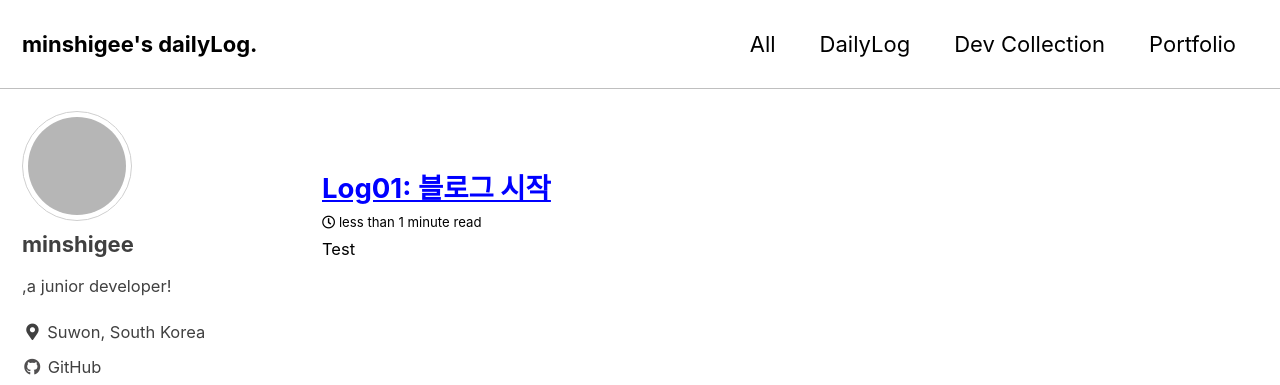
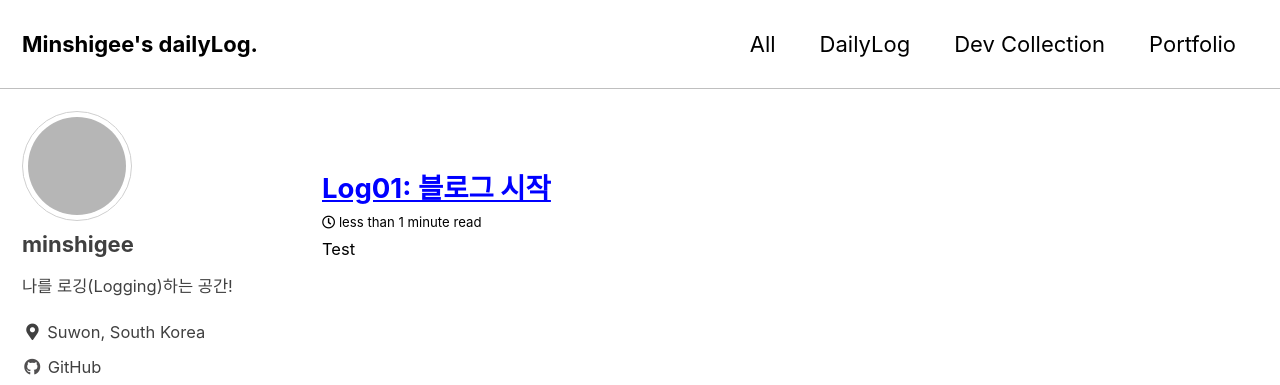
Before and after one commit to MinShiGee/MinShiGee.github.io, a Jekyll site: the page built from _pages/DailyLog.md, in a window 1280 px wide. Shown: the top 385 px of the page. Built offline with Jekyll 4.4.1, drawn with Linux system fonts in a browser that asks for light colours; cached includes are drawn as plain includes; grey boxes are pictures that could not be loaded.

Commit message:
Edit vio

```diff
--- a/_config.yml
+++ b/_config.yml
@@ -16,7 +16,7 @@ minimal_mistakes_skin    : "contrast" # "air", "aqua", "contrast", "dark", "dirt
 
 # Site Settings
 locale                   : "en-US"
-title                    : "minshigee's dailyLog."
+title                    : "Minshigee's dailyLog."
 title_separator          : "-"
 subtitle                 : # site tagline that appears below site title in masthead
 name                     : "MinShiGee"
@@ -95,7 +95,7 @@ analytics:
 author:
   name             : "minshigee"
   avatar           : "https://avatars.githubusercontent.com/MinShiGee" # path of avatar image, e.g. "/assets/images/bio-photo.jpg"
-  bio              : ",a junior developer!"
+  bio              : "나를 로깅(Logging)하는 공간!"
   location         : "Suwon, South Korea"
   email            : MinShiGee@gmail.com
   links:
```
